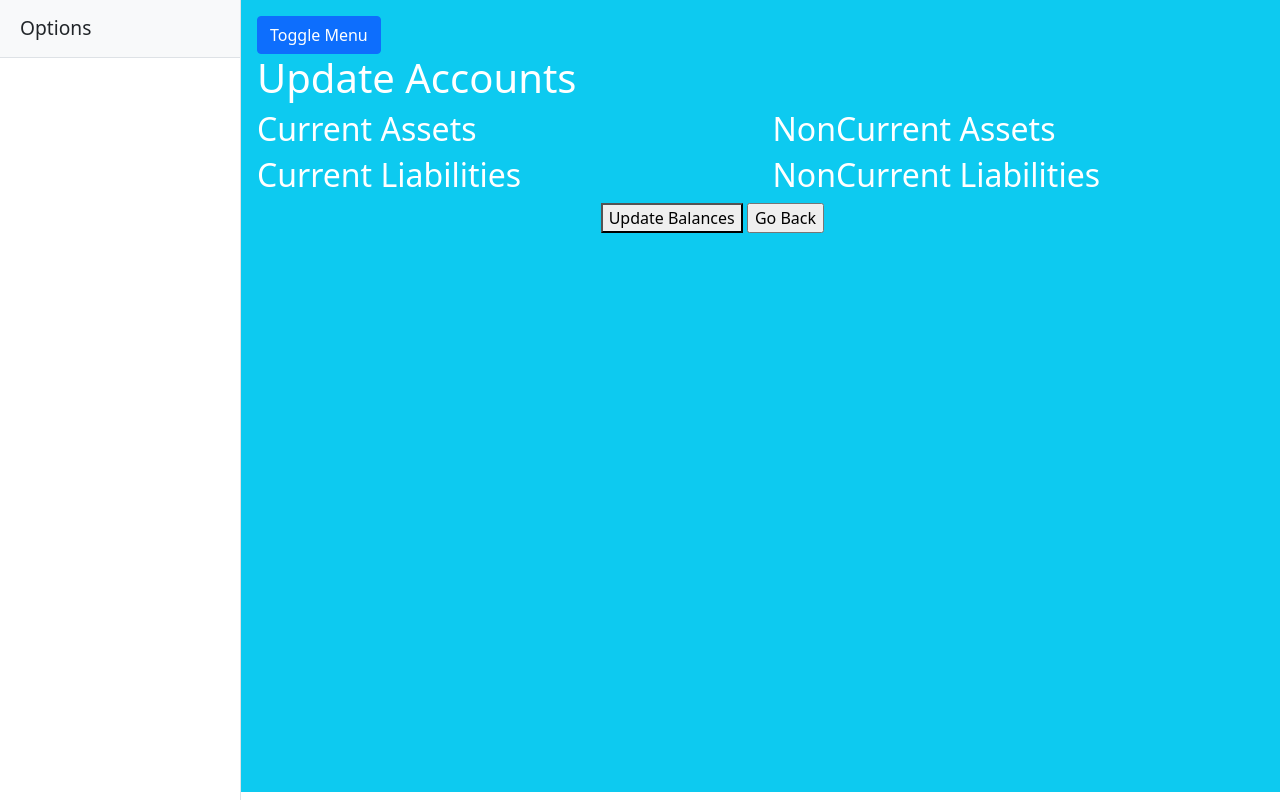
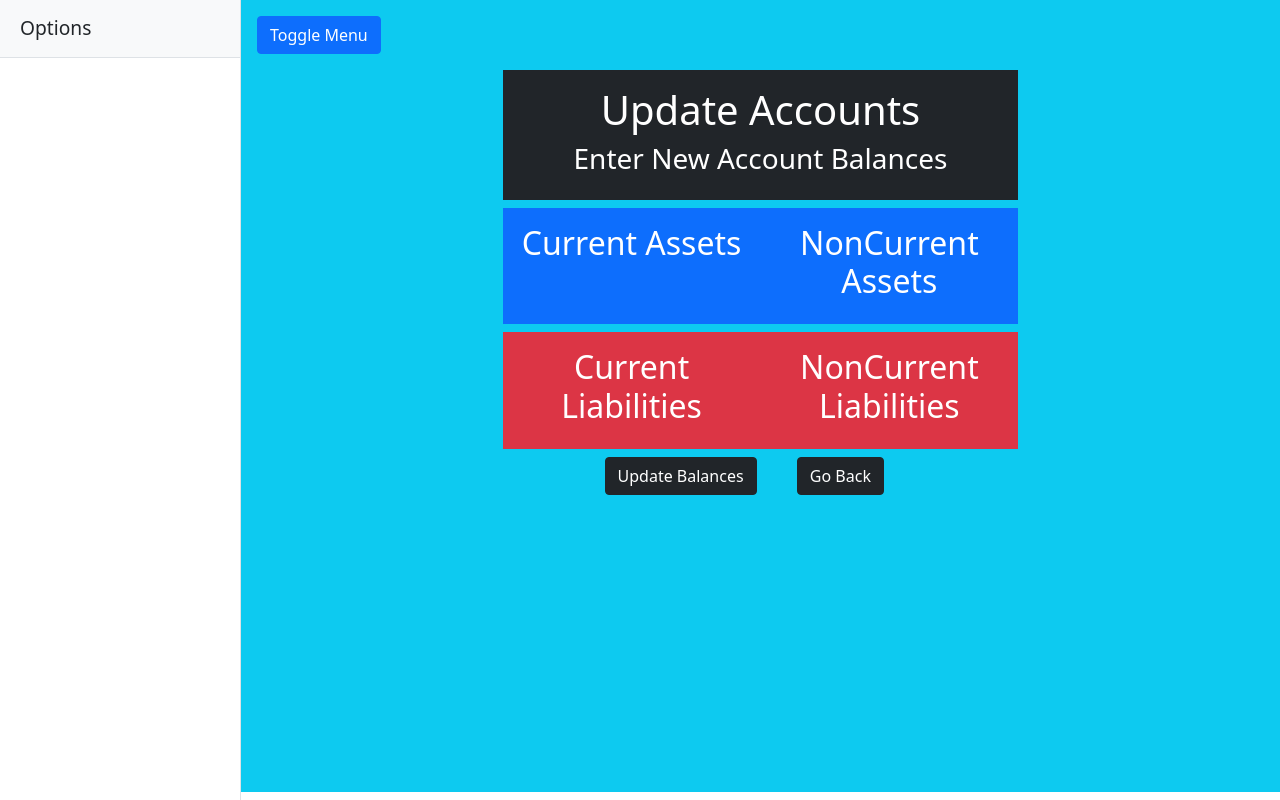
Before and after one commit to DonaldCapodilupo/Personal-Finance, a Flask app: template templates/UpdateAccounts.html in a window 1280 px wide. Run offline with Flask 2, Linux system fonts and the light colour scheme; the template is opened without the code that fills it: most values are stand-ins (such as "Sample title", 1, 10 or a date in 2020); some libraries are stand-ins or nearby versions.

Commit message:
Fixed html of UpdateAccounts.html so that it works with the new "update_Accounts" function.

```diff
--- a/templates/UpdateAccounts.html
+++ b/templates/UpdateAccounts.html
@@ -7,93 +7,114 @@
 
 
     <!-- Page content-->
+    <div class="row mt-3">
+        <div class="col-3"></div>
+        <div class="col-6 p-3 mb-2 bg-dark text-white text-center">
+            <h1 class="Main_Title">Update Accounts</h1>
+            <h3 class='Sub_Title'>Enter New Account Balances</h3>
+        </div>
+        <div class="col-3"></div>
+    </div>
+
+
     <div class="row">
-        <div class="col-4"><h1 class="Main_Title">Update Accounts</h1></div>
-        <div class="col-4"></div>
-        <div class="col-4"></div>
+        <div class="col-3"></div>
+
+        <div class="col-3 p-3 mb-2 bg-primary text-white">
+            <h2 class="text-center">Current Assets</h2>
+            {% for index, account in data.iterrows() %}
+                {% if account.Account_Type == "Current Asset" %}
+                    <div class="row">
+                        <div class="col d-flex justify-content-end">
+                            <label for="{{ account.Account_Name }}"> {{ account.Account_Name }}:</label>
                         </div>
-    <div class="row">
-        <form action="{{ url_for('update_Accounts') }}" method="POST">
-            <div class="row">
-                <div class="col-6">
-                    <h2>Current Assets</h2>
-                    {% for accounts in data.values %}
-                        {% if accounts[2] == "Current Asset" %}
-                            <table style="width:75%">
-                                <tr>
-                                    <td>{{ accounts[1] }}</td>
-                                    <td>{{ accounts[3] }}</td>
-                                    <td>${{ accounts[4] }}</td>
-                                    <th><input type="text" name="new_Balances" value="{{ accounts[4] }}"></th>
-                                </tr>
-                            </table>
+                        <div class="col">
+                            <input type="text" name="{{ account.Account_Name }}" value="{{ account.Value }}">
+                        </div>
+
+                    </div>
                 {% endif %}
             {% endfor %}
         </div>
 
-                <div class="col-6">
-                    <h2>NonCurrent Assets</h2>
-                    {% for accounts in data.values %}
-                        {% if accounts[2] == "NonCurrent Asset" %}
-                            <table style="width:75%">
-                                <tr>
-                                    <td>{{ accounts[1] }}</td>
-                                    <td>{{ accounts[3] }}</td>
-                                    <td>{{ accounts[4] }}</td>
-                                    <th><input type="text" name="new_Balances" value="{{ accounts[4] }}"></th>
-                                </tr>
-                            </table>
+        <div class="col-3 p-3 mb-2 bg-primary text-white">
+            <h2 class="text-center">NonCurrent Assets</h2>
+            {% for index, account in data.iterrows() %}
+                {% if account.Account_Type == "NonCurrent Asset" %}
+                    <div class="row">
+                        <div class="col d-flex justify-content-end">
+                            <label for="{{ account.Account_Name }}"> {{ account.Account_Name }}:</label>
+                        </div>
+                        <div class="col">
+                            <input type="text" name="{{ account.Account_Name }}" value="{{ account.Value }}">
+                        </div>
+
+                    </div>
                 {% endif %}
             {% endfor %}
         </div>
+        <div class="col-3"></div>
     </div>
+
     <div class="row">
-                <div class="col-6">
-                    <h2>Current Liabilities</h2>
-                    {% for accounts in data.values %}
-                        {% if accounts[2] == "Current Liability" %}
-                            <table style="width:75%">
+        <div class="col-3"></div>
+        <div class="col-3 p-3 mb-2 bg-danger text-white">
+            <h2 class="text-center">Current Liabilities</h2>
+            {% for index, account in data.iterrows() %}
+                {% if account.Account_Type == "Current Liability" %}
+                    <div class="row">
+                        <div class="col d-flex justify-content-end">
+                            <label for="{{ account.Account_Name }}"> {{ account.Account_Name }}:</label>
+                        </div>
+                        <div class="col">
+                            <input type="text" name="{{ account.Account_Name }}" value="{{ account.Value }}">
+                        </div>
 
-                                <tr>
-                                    <td>{{ accounts[1] }}</td>
-                                    <td>{{ accounts[3] }}</td>
-                                    <td>{{ accounts[4] }}</td>
-                                    <th><input type="text" name="new_Balances" value="{{ accounts[4] }}"></th>
-                                </tr>
-                            </table>
+                    </div>
                 {% endif %}
             {% endfor %}
         </div>
 
-                <div class="col-6">
-                    <h2>NonCurrent Liabilities</h2>
-                    {% for accounts in data.values %}
-                        {% if accounts[2] == "NonCurrent Liability" %}
-                            <table style="width:75%">
+        <div class="col-3 p-3 mb-2 bg-danger text-white">
+            <h2 class="text-center">NonCurrent Liabilities</h2>
+            {% for index, account in data.iterrows() %}
+                {% if account.Account_Type == "NonCurrent Liability" %}
+                    <div class="row">
+                        <div class="col d-flex justify-content-end">
+                            <label for="{{ account.Account_Name }}"> {{ account.Account_Name }}:</label>
+                        </div>
+                        <div class="col">
+                            <input type="text" name="{{ account.Account_Name }}" value="{{ account.Value }}">
+                        </div>
 
-
-                                <tr>
-                                    <td>{{ accounts[1] }}</td>
-                                    <td>{{ accounts[3] }}</td>
-                                    <td>{{ accounts[4] }}</td>
-                                    <th><input type="text" name="new_Balances" value="{{ accounts[4] }}"></th>
-                                </tr>
-                            </table>
+                    </div>
                 {% endif %}
             {% endfor %}
         </div>
+        <div class="col-3"></div>
     </div>
 
     <div class="row">
         <div class="col-4"></div>
-                <div class="col-4">
-                    <button type="submit" name="submit_button" value="Update Balances">Update Balances</button>
-                    <input type="submit" name="submit_button" value="Go Back"></div>
+        <div class="col-4 d-flex justify-content-center">
+            <div class="col d-flex justify-content-center">
+                <button class="btn btn-dark mr-2" type="submit" name="submit_button" value="Update Balances">Update
+                    Balances
+                </button>
+            </div>
+
+
+            <div class="col d-flex justify-content-center">
+                <input class="btn btn-dark" type="submit" name="submit_button" value="Go Back">
+            </div>
         </div>
         <div class="col-4">
+        </div>
 
 
     </div>
+
+    <form action="{{ url_for('update_Accounts') }}" method="POST">
     </form>
     </div>
 
```
Lines whose indentation alone changed are shown as unchanged.
